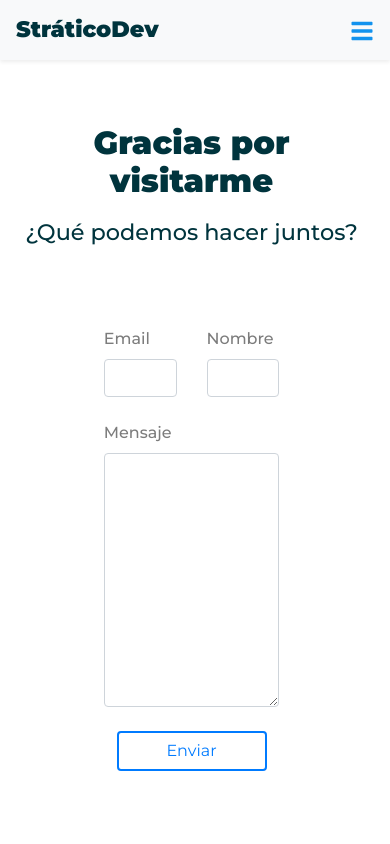
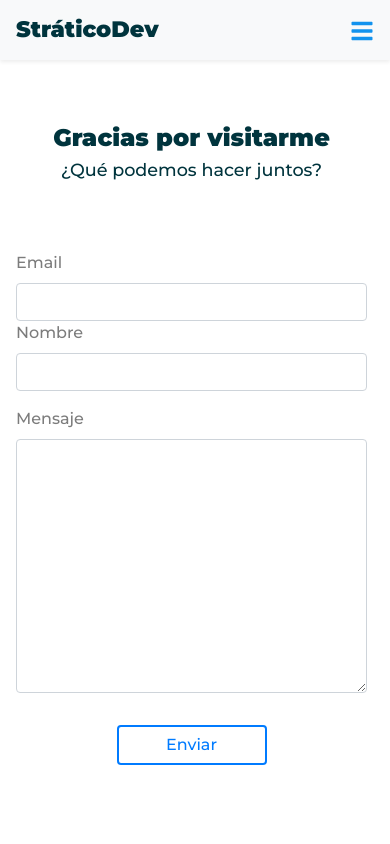
Before and after one commit to NahuelStratico/portfolioReact, a React (Create React App) app: page /contact in a window 390 px wide. Shown: the top 844 px of the page. Built offline with nearby package versions, Linux system fonts and the light colour scheme.

Commit message:
contacto responsive

```diff
--- a/src/components/pages/Contact.jsx
+++ b/src/components/pages/Contact.jsx
@@ -9,18 +9,18 @@ const Contact = () => (
 
         <form className="form_contact">
             <div className="row">
-                <div className="col input_col">
+                <div className="col-12 col-lg-6 input_col">
                     <label>Email</label>
                     <input type="email" className="form-control"/>
                 </div>
-                <div className="col input_col">
+                <div className="col-12 col-lg-6 input_col">
                     <label>Nombre</label>
                     <input type="email" className="form-control"/>
                 </div>
             </div>
-            <div className="row mt-4 mb-4">
-                <div className="col input_col">
-                    <label>Mensaje</label>
+            <div className="row">
+                <div className="col-12 input_col">
+                    <label className="mensaje_label">Mensaje</label>
                     <textarea className="form-control" name="" id="" cols="30" rows="10"></textarea>
                 </div>
             </div>
--- a/src/components/styles/contact.css
+++ b/src/components/styles/contact.css
@@ -3,11 +3,6 @@
     --color-black: #00343D;
     --color-blue: #1292EE;
     --color-gray: #7C7C7C;
-}
-
-.container{
-    margin: 0 4rem;
-    text-align: center;
 }
 
 .contact_title{
@@ -30,9 +25,16 @@
     width: 50%;
     margin: 5rem auto;
 }
+.row{
+    width: 100%;
+    margin: 0;
+}
 .input_col{
     display: flex;
     flex-direction: column;
+}
+.mensaje_label{
+    margin-top: 1rem;
 }
 .form_contact label{
     font-family: var(--montserrat);
@@ -44,14 +46,34 @@
 .btn_contact{
     font-family: var(--montserrat);
     font-size: 1em;
+    font-weight: 500;
     width: 150px;
     border-width: 2px;
+    margin-top: 2rem;
 }
 
+@media only screen and (max-width:768px){
+    .form_contact{
+        width: 100%;
+    }
+    .input_col{
+        padding: 0;
+    }
+}
 
 @media only screen and (max-width:576px){
     .container{
-        margin: 0 2rem;
+        margin: 0 1rem!important;
+    }
+    .form_contact{
+        width: 100%;
+    }
+    .contact_title{
+        font-size: 1.5em;
+    }
+    .contact_description{
+        font-size: 1.1em;
+        line-height: 2px;
     }
 
 }
```
